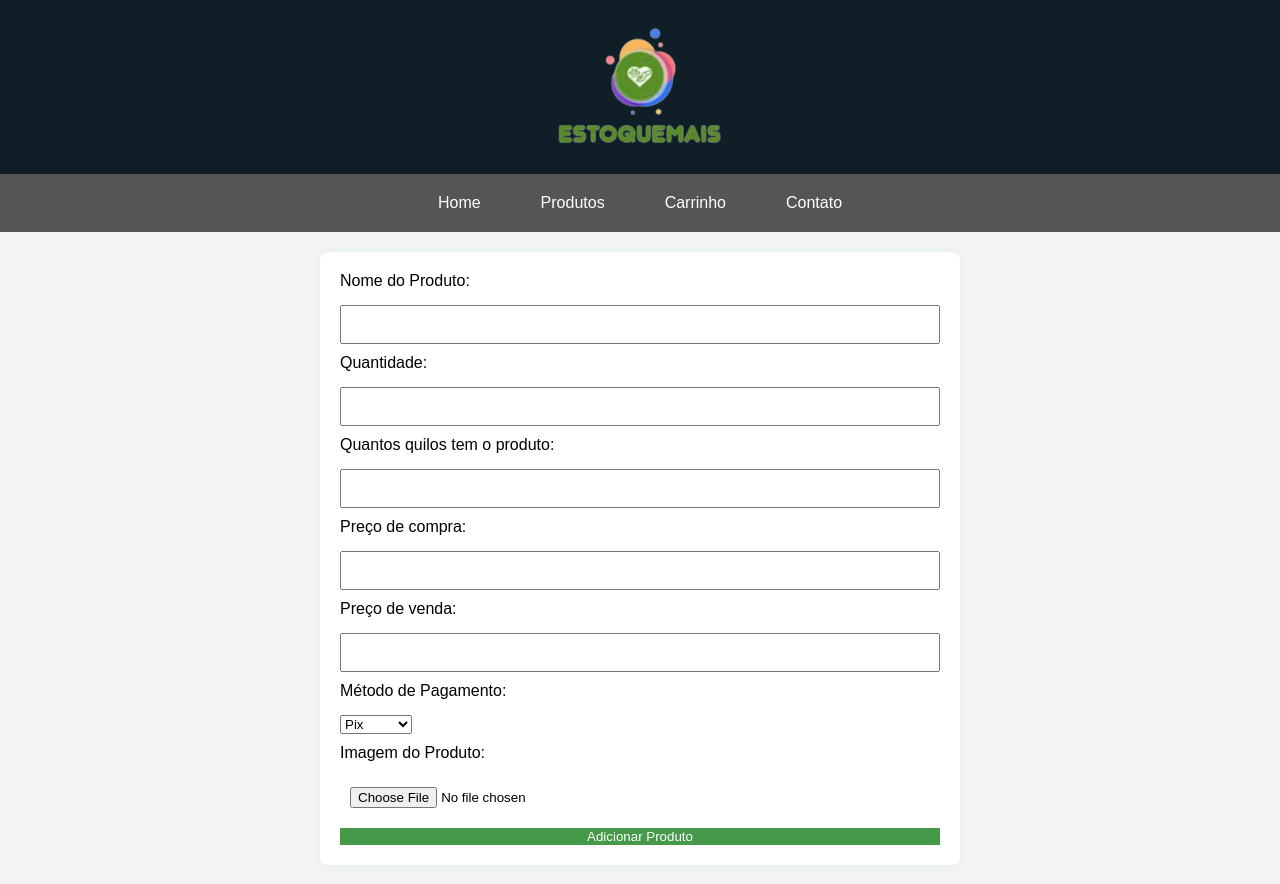
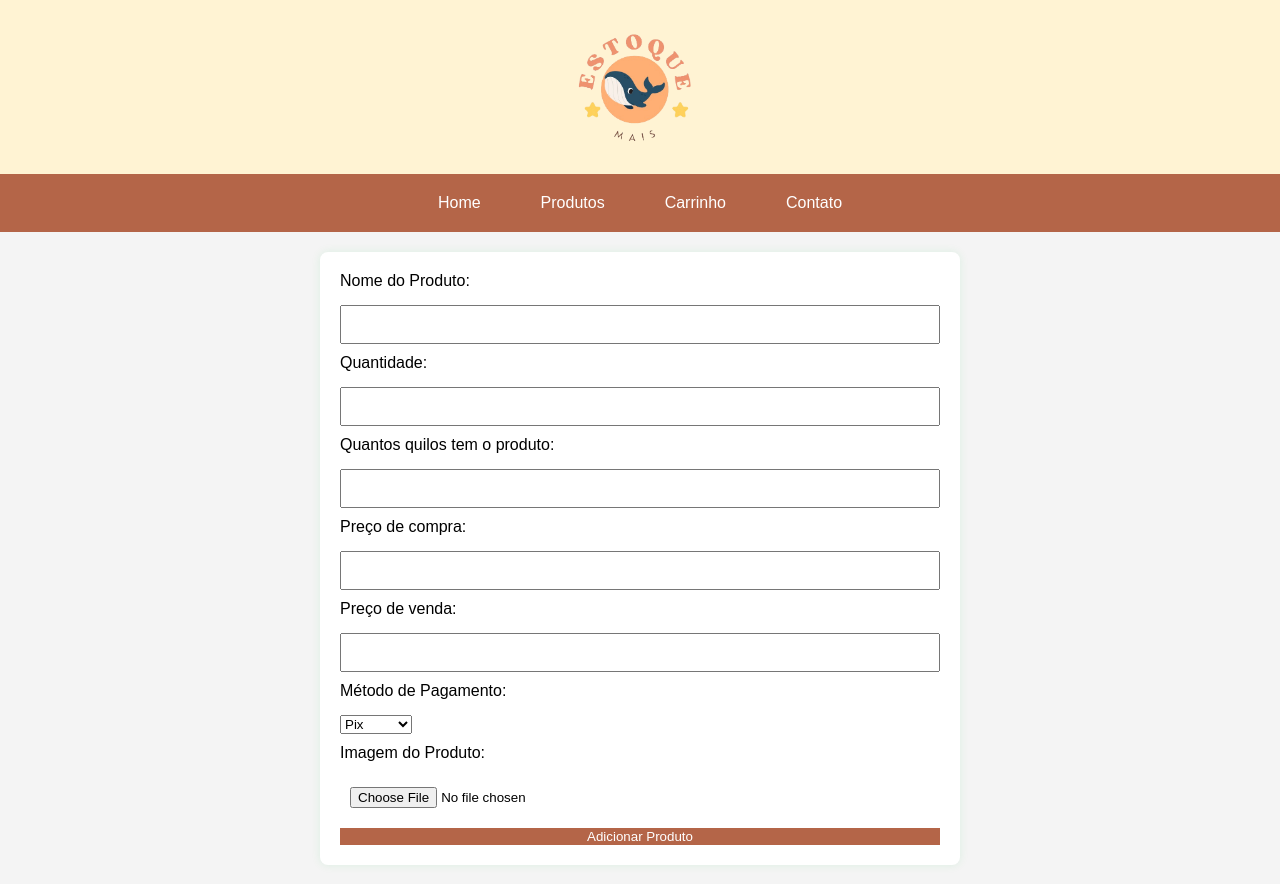
Before and after one commit to MariliaOlivira/EstoqueMais, a plain HTML site: page index.html in a window 1280 px wide. Drawn offline with Linux system fonts and the light colour scheme.

Commit message:
Mudança no visual

```diff
--- a/index.css
+++ b/index.css
@@ -8,7 +8,7 @@ body {
 }
 
 header {
-    background-color: #0f1e27;
+    background-color: #fff3d3;
     color: white;
     padding: 10px 0;
     text-align: center;
@@ -21,7 +21,7 @@ h1 {
 nav {
     display: flex;
     justify-content: center;
-    background-color: #555;
+    background-color: #b46548;
     padding: 10px 0;
 }
 
@@ -35,7 +35,7 @@ nav a {
 }
 
 nav a:hover {
-    background-color: #8adf9d;
+    background-color: #ffd058;
 }
 
 .container {
@@ -67,7 +67,7 @@ input {
 
 button {
     flex: 0 0 100%;
-    background-color: #47994a;
+    background-color: #b46548;
     color: #fff;
     border: none;
     cursor: pointer;
@@ -118,7 +118,7 @@ img {
 .subtract-button,
 .add-button {
     padding: 5px 10px;
-    background-color: #4caf50;
+    background-color: #ffd058;
     color: #fff;
     border: none;
     cursor: pointer;
--- a/index.html
+++ b/index.html
@@ -5,10 +5,11 @@
     <meta name="viewport" content="width=device-width, initial-scale=1.0">
     <title>Gerenciador de Estoque</title>
     <link rel="stylesheet" href="index.css">
+    <link rel="icon" href="img/image-removebg-preview (2).png" type="image/x-icon">
 </head>
 <body>
     <header>
-        <img src="img/image-removebg-preview (5).png" alt="Logotipo">
+        <img src="img/image-removebg-preview.png" alt="Logotipo">
     </header>
 
     <nav>
@@ -58,7 +59,7 @@
     <!-- <div id="productList">
          Aqui será exibida a lista de produtos
     </div> -->
-
+    <script src="https://cdn.sheetjs.com/xlsx-latest/xlsx.full.min.js"></script>
     <script src="index.js"></script>
 </body>
 </html>
--- a/index.js
+++ b/index.js
@@ -7,7 +7,6 @@ const PaymentMethod = {
     CARTAO: 'Cartão',
     DINHEIRO: 'Dinheiro'
 };
-
 
 function addProduct() {
     // Obter dados do formulário
@@ -58,7 +57,6 @@ function addProduct() {
         alert('Preencha todos os campos do formulário.');
     }
 }
-
 
 function addToPurchaseHistory(product, quantity, payment) {
     // Adicionar compra ao histórico
@@ -163,7 +161,6 @@ function displayProducts() {
     productListDiv.appendChild(totalSalesElement);
 }
 
-
 function updatePurchaseQuantity(index, newQuantity) {
     if (newQuantity >= 0) {
         const product = products[index];
@@ -254,9 +251,6 @@ function subtractQuantity(index, quantity, paymentMethod) {
     }
 }
 
-
-
-
 function addPurchaseHistory(product, quantity, paymentMethod) {
     const purchase = {
         date: new Date().toLocaleString(),
```
Also changed, not shown: img/image-removebg-preview (2).png (added), img/image-removebg-preview (3).png (deleted), img/image-removebg-preview (4).png (deleted), img/image-removebg-preview (5).png (deleted), img/image-removebg-preview.png (added).
